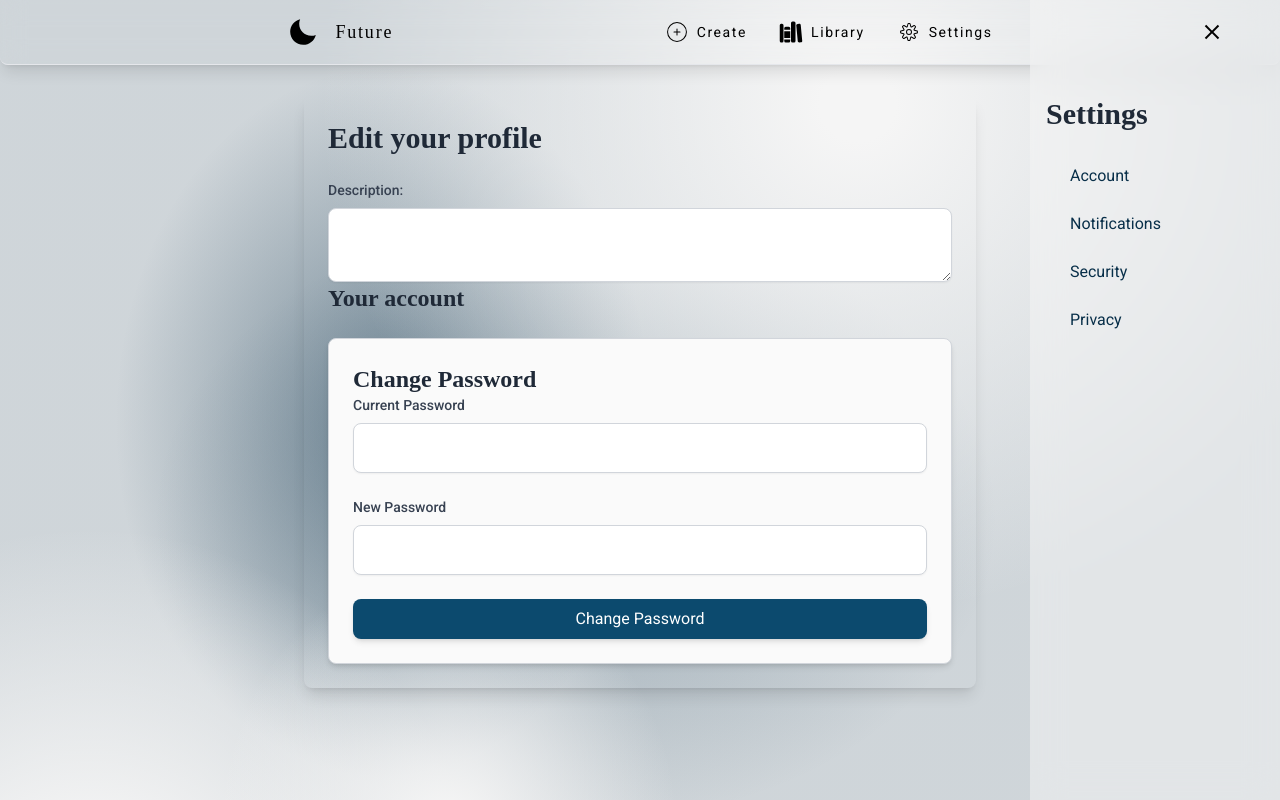
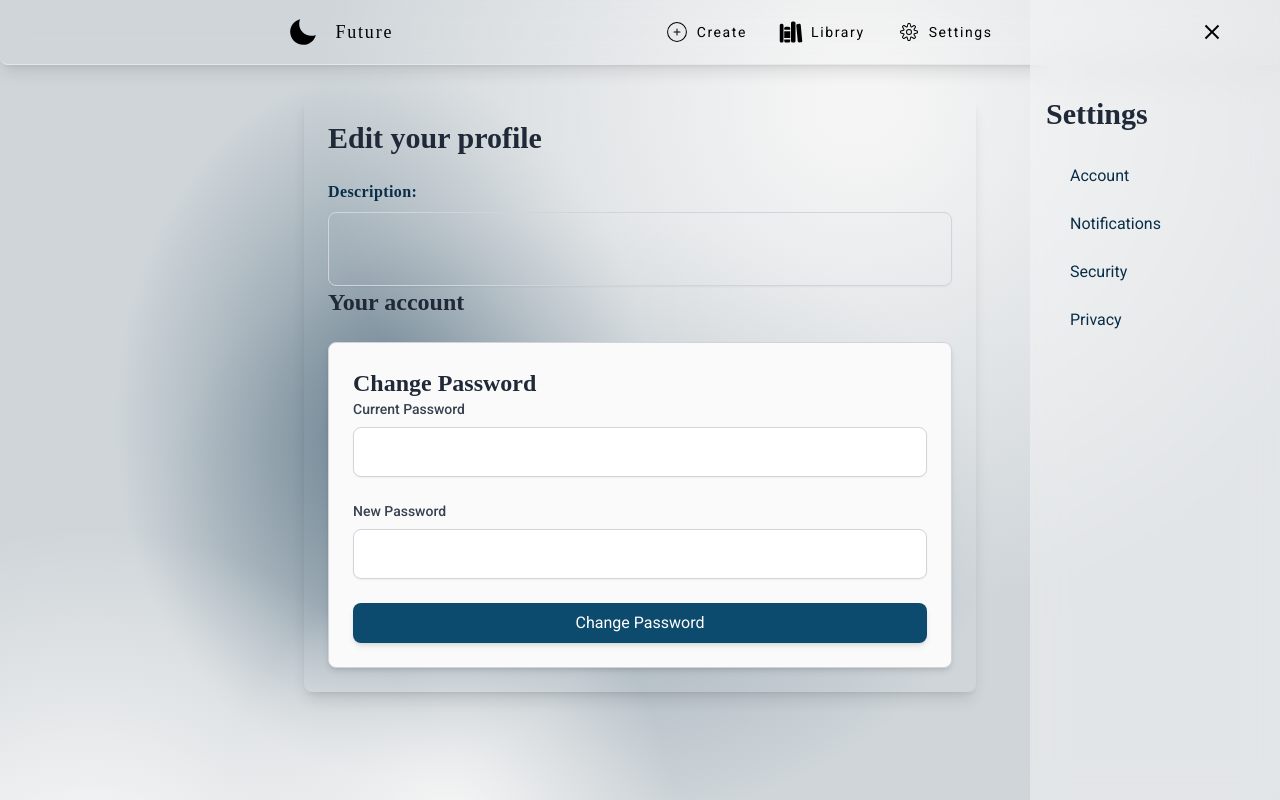
Before and after one commit to pawelek7k/future, a Next.js app: page /settings/account in a window 1280 px wide. Shown: the top 800 px of the page. Built offline with nearby package versions, Linux system fonts and the light colour scheme; a web font is replaced by a local one.

Commit message:
Update Account.tsx

```diff
--- a/app/components/settings/Account.tsx
+++ b/app/components/settings/Account.tsx
@@ -9,14 +9,16 @@ export const AccountContainer: React.FC = () => {
       <div className="mt-6">
         <label
           htmlFor="description"
-          className="block text-sm font-medium text-gray-700 dark:text-gray-300"
+          className="text-sky-950 tracking-wide font-semibold dark:text-neutral-100 font-sans"
         >
           Description:
         </label>
         <textarea
           name="description"
           id="description"
-          className="mt-2 block w-full p-3 border border-gray-300 rounded-lg shadow-sm focus:outline-none focus:ring-2 focus:ring-sky-950 focus:border-transparent dark:bg-neutral-800 dark:border-neutral-600 dark:text-gray-200"
+          className="mt-2 block w-full p-3 border border-gray-300 rounded-lg shadow-sm focus:outline-none focus:ring-2 focus:ring-sky-950 focus:border-transparent dark:bg-neutral-800 dark:border-neutral-600 dark:text-gray-200
+          bg-transparent
+          resize-none"
         ></textarea>
       </div>
 
```
